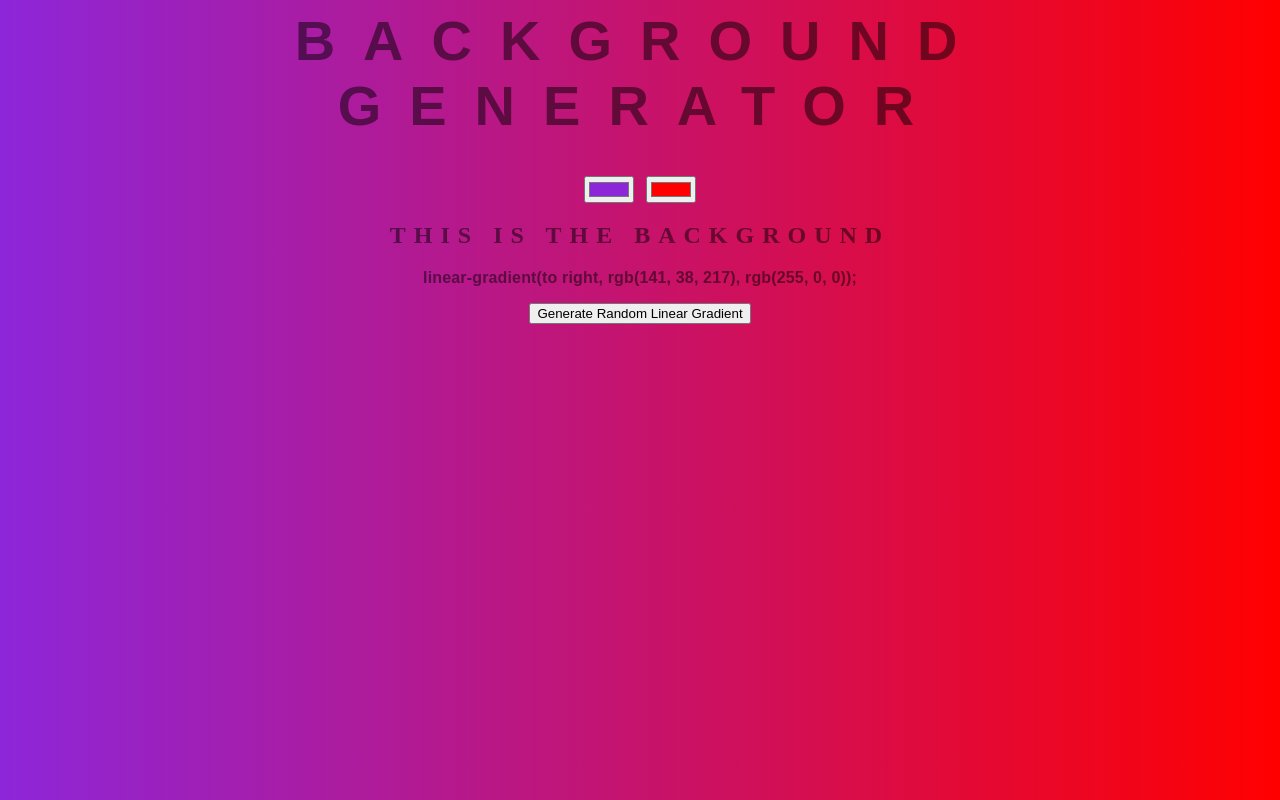
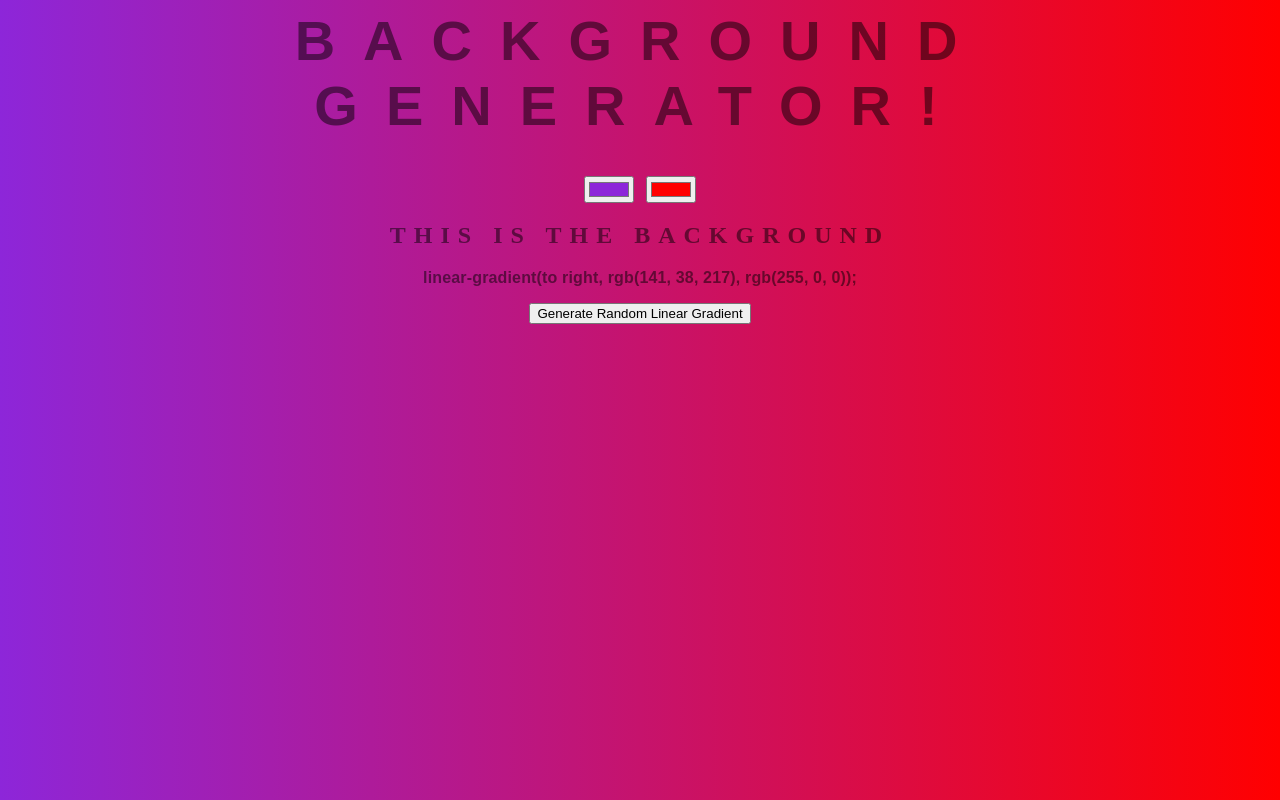
Before and after one commit to JerylDEv/background-generator, a plain HTML site: page index.html in a window 1280 px wide. Drawn offline with Linux system fonts and the light colour scheme.

Commit message:
fix the test of h1

```diff
--- a/index.html
+++ b/index.html
@@ -7,7 +7,7 @@
     <link rel="stylesheet" href="./style.css" />
   </head>
   <body id="gradient">
-    <h1>BACKGROUND GENERATOR</h1>
+    <h1>Background Generator!</h1>
     <!-- onInput="setGradient()" is not extensible -->
     <input
       class="color1"
```
